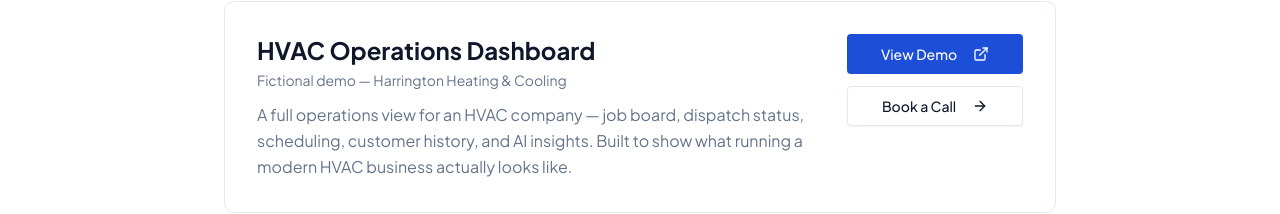
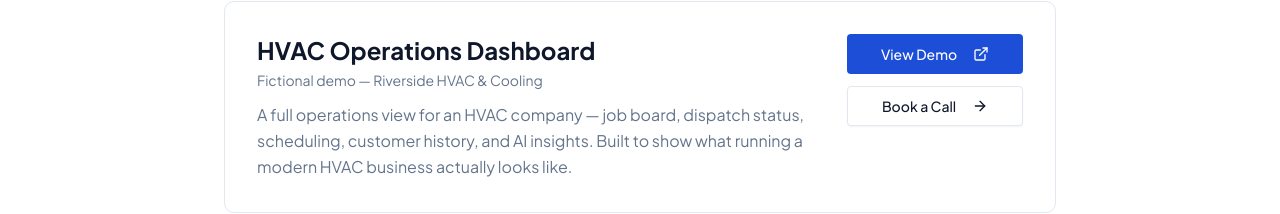
Before and after one commit to mattcoledev/ColeWebSolutionsv2, a Next.js app: page /demos in a window 1280 px wide. Shown: the part 594-808 px from the top of the page. Built offline with nearby package versions, Linux system fonts and the light colour scheme.

Commit message:
chore: rename demo from Harrington Heating & Cooling to Riverside HVAC & Cooling
Co-Authored-By: Claude Sonnet 4.6 <noreply@anthropic.com>

```diff
--- a/app/demos/page.tsx
+++ b/app/demos/page.tsx
@@ -11,7 +11,7 @@ export const metadata: Metadata = {
 const demos = [
   {
     title: "HVAC Operations Dashboard",
-    subtitle: "Fictional demo — Harrington Heating & Cooling",
+    subtitle: "Fictional demo — Riverside HVAC & Cooling",
     description:
       "A full operations view for an HVAC company — job board, dispatch status, scheduling, customer history, and AI insights. Built to show what running a modern HVAC business actually looks like.",
     href: "https://hvac.colewebsolutions.com",
```
